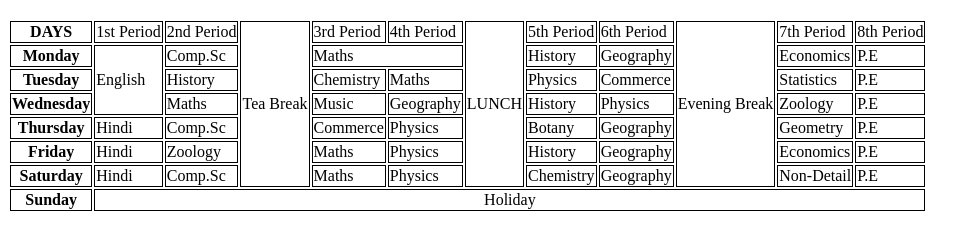
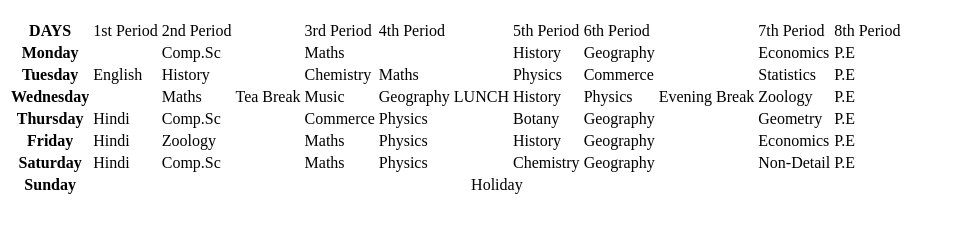
Before and after one commit to arjunultra/ineuron-FSJS2, a plain HTML site: page tables.html in a window 1280 px wide. Shown: the part 61-310 px from the top of the page, without its empty margins (0-980 px from the left). Drawn offline with Linux system fonts and the light colour scheme.

Commit message:
styles removed

```diff
--- a/tables.html
+++ b/tables.html
@@ -6,12 +6,6 @@
     <meta name="viewport" content="width=device-width, initial-scale=1.0" />
     <title>Tables in HTML</title>
     <link rel="shortcut icon" href="/favicon/favicon.ico" type="image/x-icon" />
-    <style>
-      td,
-      th {
-        border: 1px solid black;
-      }
-    </style>
   </head>
   <body>
     <h1>My School Time Table</h1>
```
